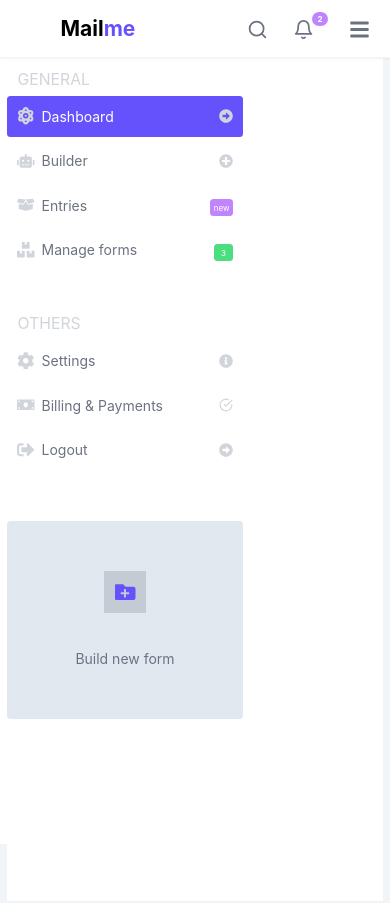
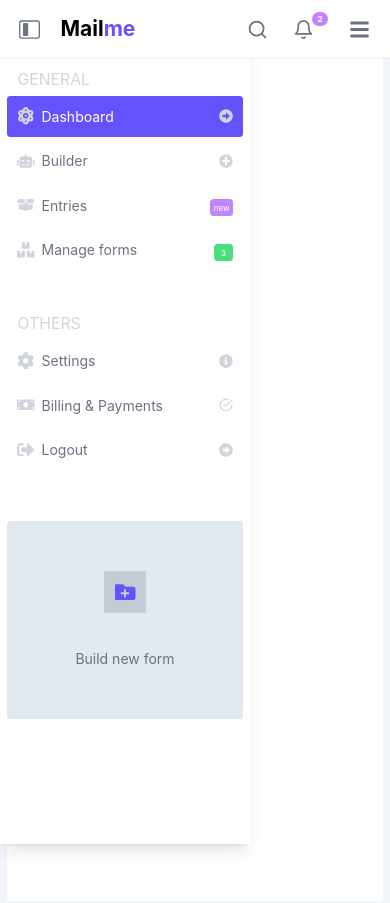
Before and after one commit to abel-otegbola/Formilio, a Next.js app: page /dashboard in a window 390 px wide. Shown: the top 903 px of the page. Built offline with nearby package versions, Linux system fonts and the light colour scheme; no server answers.

Commit message:
fix: remove all error in console

```diff
--- a/src/components/formComponents/headingBlock.js
+++ b/src/components/formComponents/headingBlock.js
@@ -3,7 +3,7 @@ import { Draggable } from "react-beautiful-dnd";
 export default function HeadingBlock({ active }) {
     return(
         <div className={`relative text-center border ${active ? "border-blue": "border-gray-100/[0.2]"}`}>
-            <h1 className="font-bold text-2xl pt-5 pb-2" contentEditable="true">Heading</h1>
+            <h1 className="font-bold text-2xl pt-5 pb-2">Heading</h1>
         </div>
     )
 }
--- a/src/components/formComponents/paraBlock.js
+++ b/src/components/formComponents/paraBlock.js
@@ -2,7 +2,7 @@
 export default function ParaBlock({ active }) {
     return(
         <div className={`relative text-center border ${active ? "border-blue": "border-gray-100/[0.2]"}`}>
-            <p  className="p-2" contentEditable="true">Lorem ipsum dolor sit amet consectetur, adipiscing elit nascetur ullamcorper.</p>
+            <p  className="p-2">Lorem ipsum dolor sit amet consectetur, adipiscing elit nascetur ullamcorper.</p>
         </div>
     )
 }
--- a/src/components/sidebar.js
+++ b/src/components/sidebar.js
@@ -23,12 +23,12 @@ export default function Sidebar() {
 
     return(
         <>
-        <div className="fixed top-1 left-1 text-gray-500 font-bold text-2xl p-4 border border-gray-100/[0.2] md:hidden block z-50" onClick={() => setOpen(!open)} >
+        <div className="fixed top-1 left-1 text-gray-500 font-bold text-2xl p-4 border border-gray-100/[0.2] md:hidden block z-[150]" onClick={() => setOpen(!open)} >
                     {
                         open ? <FaTimes /> : <BsLayoutSidebarInset />
                     }
         </div>
-        <div className={`md:relative fixed md:pt-0 pt-[50px] top-0 left-0 w-[250px] h-full md:h-auto z-10 bg-white dark:bg-gray-900 text-gray-500 dark:text-gray-300 transition-all duration-700 overflow-hidden ${open ? "w-[250px]" : "md:w-[250px] w-0"}`}>
+        <div className={`md:relative fixed md:pt-0 pt-[50px] top-0 left-0 w-[250px] h-full md:h-auto z-10 bg-white dark:bg-gray-900 shadow-lg text-gray-500 dark:text-gray-300 transition-all duration-700 overflow-hidden ${open ? "w-[250px]" : "md:w-[250px] w-0"}`}>
 
             <ul className="mt-3 w-full p-2">
                 <h4 className="text-lg text-gray-300 ml-3">GENERAL</h4>
--- a/src/components/topbar.js
+++ b/src/components/topbar.js
@@ -4,8 +4,8 @@ import Link from "next/link";
 import { FiBell, FiChevronRight, FiSearch, FiUser } from "react-icons/fi";
 import { usePathname } from "next/navigation";
 import { useState } from "react";
-import { FaBars, FaTimes } from "react-icons/fa";
-import { useSession } from "next-auth/react";
+import { FaBars, FaSignOutAlt, FaTimes } from "react-icons/fa";
+import { signOut, useSession } from "next-auth/react";
 import Image from "next/image";
 
 export default function Topbar() {
@@ -32,7 +32,11 @@ export default function Topbar() {
                 <li className="flex md:p-0 p-2"><a href="/doc" className={`lg:mx-3 md:mx-2 px-4 p-2 md:w-auto w-full hover:text-blue ${router === "/doc"? "text-blue": ""}`}>Doc</a></li>
                 <li className="flex md:p-0 p-2"><a href="/contact" className={`lg:mx-3 md:mx-2 px-4 p-2 md:w-auto w-full hover:text-blue ${router === "/contact"? "text-blue": ""}`}>Contact</a></li>
                 {
-                    session ? "" :<Link href="/login" className="md:hidden flex items-center justify-center p-[10px] px-4 mx-[4%] mt-4 bg-blue hover:bg-hoverblue text-white rounded"><FiUser className="mr-2"/> Login</Link>
+                    session ?
+                    <li className="flex md:p-0 p-2"><a href="/" onClick={() => signOut()} className={`md:hidden flex items-center rounded lg:mx-3 md:mx-2 px-4 p-2 md:w-auto w-full bg-blue text-white`}><FaSignOutAlt className="mr-3" /> Logout</a></li> :
+
+                    <Link href="/login" className="md:hidden flex items-center justify-center p-[10px] px-4 mx-[4%] mt-4 bg-blue hover:bg-hoverblue text-white rounded"><FiUser className="mr-2"/> Login</Link>
+
                 }
             </ul>
             <div className="flex items-center">
```
